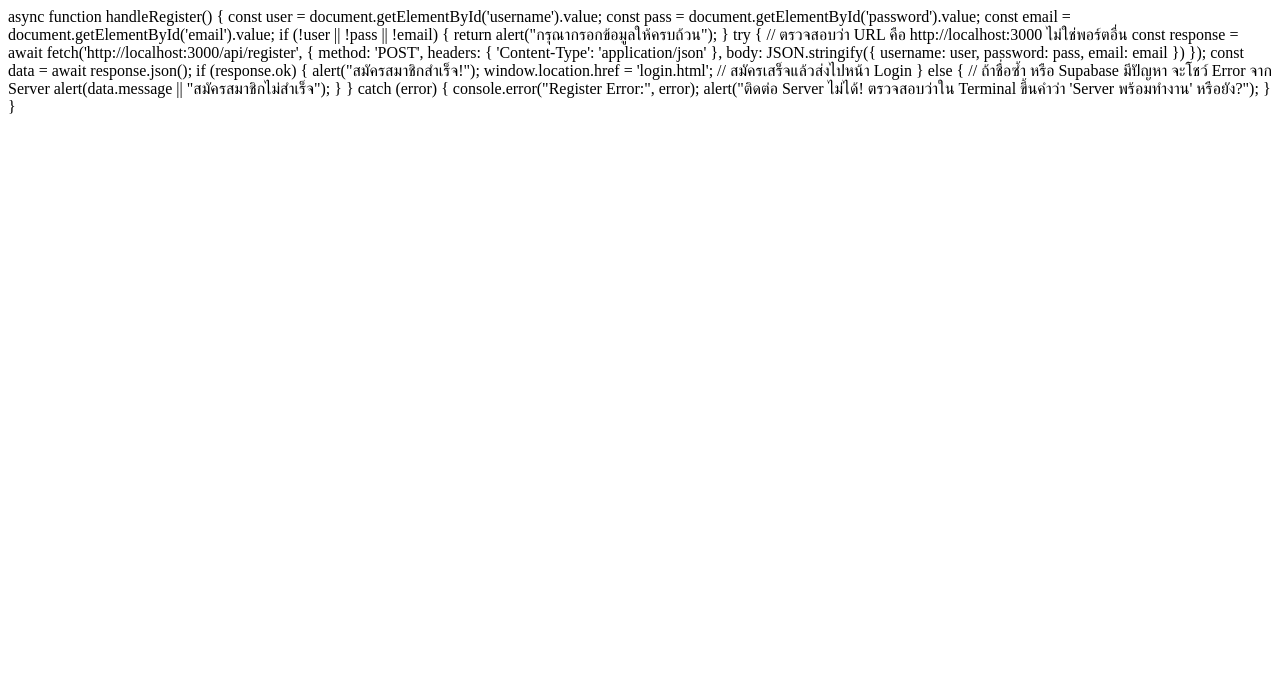
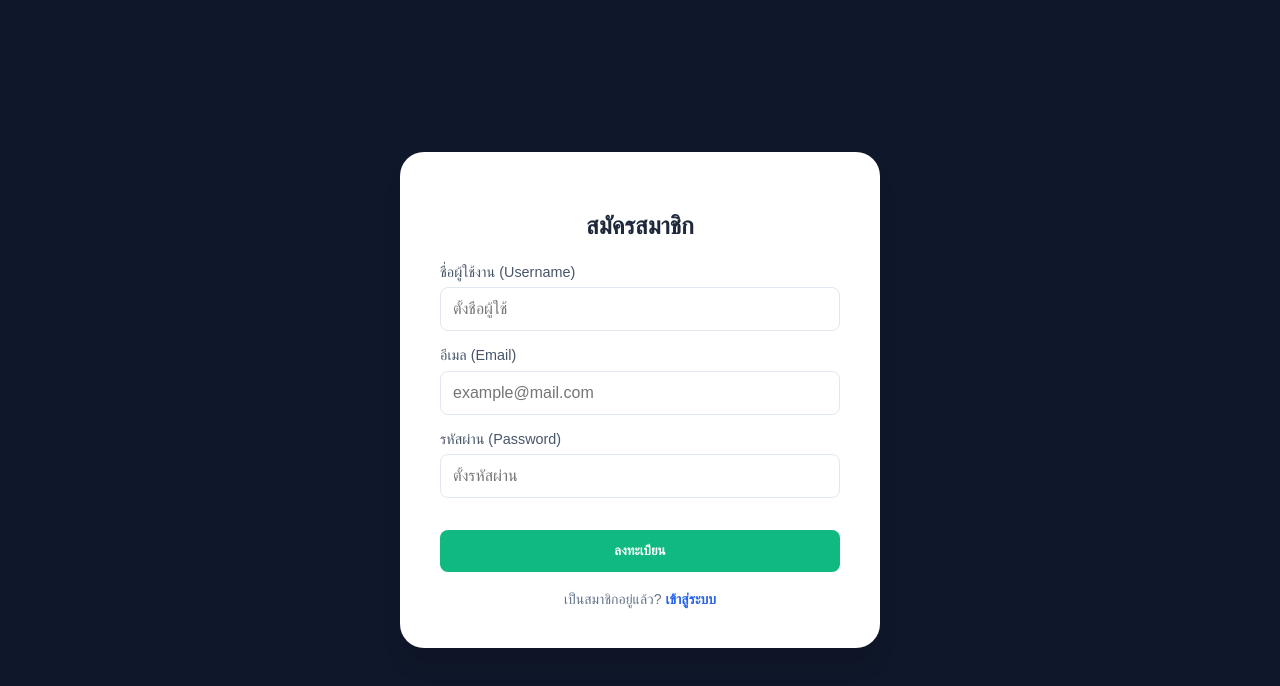
Before and after one commit to Sketch6ick/SmartQueueFitness, a website: page register.html in a window 1280 px wide. Drawn offline with Linux system fonts and the light colour scheme.

Commit message:
Update register.html

```diff
--- a/register.html
+++ b/register.html
@@ -1,31 +1,92 @@
+<!DOCTYPE html>
+<html lang="th">
+<head>
+    <meta charset="UTF-8">
+    <meta name="viewport" content="width=device-width, initial-scale=1.0">
+    <title>สมัครสมาชิก - Fitness Center</title>
+    <style>
+        body { font-family: 'Kanit', sans-serif; background-color: #0f172a; display: flex; justify-content: center; align-items: center; height: 100vh; margin: 0; }
+        .register-card { background: white; padding: 2.5rem; border-radius: 1.5rem; box-shadow: 0 20px 25px -5px rgba(0, 0, 0, 0.1); width: 100%; max-width: 400px; }
+        h2 { text-align: center; color: #1e293b; margin-bottom: 1.5rem; }
+        .input-group { margin-bottom: 1rem; }
+        label { display: block; margin-bottom: 0.4rem; color: #475569; font-size: 0.9rem; }
+        input { width: 100%; padding: 0.75rem; border: 1px solid #e2e8f0; border-radius: 0.5rem; box-sizing: border-box; font-size: 1rem; }
+        button { width: 100%; padding: 0.8rem; background-color: #10b981; color: white; border: none; border-radius: 0.5rem; font-weight: 600; cursor: pointer; transition: 0.2s; margin-top: 1rem; }
+        button:hover { background-color: #059669; }
+        .footer-links { margin-top: 1.2rem; text-align: center; font-size: 0.875rem; color: #64748b; }
+        a { color: #2563eb; text-decoration: none; font-weight: 600; }
+    </style>
+</head>
+<body>
+
+<div class="register-card">
+    <h2>สมัครสมาชิก</h2>
+
+    <div class="input-group">
+        <label>ชื่อผู้ใช้งาน (Username)</label>
+        <input type="text" id="username" placeholder="ตั้งชื่อผู้ใช้">
+    </div>
+
+    <div class="input-group">
+        <label>อีเมล (Email)</label>
+        <input type="email" id="email" placeholder="example@mail.com">
+    </div>
+
+    <div class="input-group">
+        <label>รหัสผ่าน (Password)</label>
+        <input type="password" id="password" placeholder="ตั้งรหัสผ่าน">
+    </div>
+
+    <button onclick="handleRegister()">ลงทะเบียน</button>
+
+    <div class="footer-links">
+        เป็นสมาชิกอยู่แล้ว? <a href="login.html">เข้าสู่ระบบ</a>
+    </div>
+</div>
+
+<script>
     async function handleRegister() {
-    const user = document.getElementById('username').value;
-    const pass = document.getElementById('password').value;
+        // 1. ดึงค่าจาก Input
+        const username = document.getElementById('username').value;
         const email = document.getElementById('email').value;
+        const password = document.getElementById('password').value;
 
-    if (!user || !pass || !email) {
-        return alert("กรุณากรอกข้อมูลให้ครบถ้วน");
+        // 2. ตรวจสอบความว่างเปล่า
+        if (!username || !email || !password) {
+            return alert("กรุณากรอกข้อมูลให้ครบทุกช่อง");
         }
 
         try {
-        // ตรวจสอบว่า URL คือ http://localhost:3000 ไม่ใช่พอร์ตอื่น
+            // 3. ส่งข้อมูลไปที่ Backend Server (Port 3000)
             const response = await fetch('http://localhost:3000/api/register', {
                 method: 'POST',
-            headers: { 'Content-Type': 'application/json' },
-            body: JSON.stringify({ username: user, password: pass, email: email })
+                headers: {
+                    'Content-Type': 'application/json'
+                },
+                body: JSON.stringify({
+                    username: username,
+                    email: email,
+                    password: password
+                })
             });
 
             const data = await response.json();
 
+            // 4. ตรวจสอบผลลัพธ์
             if (response.ok) {
-            alert("สมัครสมาชิกสำเร็จ!");
-            window.location.href = 'login.html'; // สมัครเสร็จแล้วส่งไปหน้า Login
+                alert("✅ สมัครสมาชิกสำเร็จ!");
+                window.location.href = 'login.html'; // ส่งไปหน้า Login
             } else {
-            // ถ้าชื่อซ้ำ หรือ Supabase มีปัญหา จะโชว์ Error จาก Server
-            alert(data.message || "สมัครสมาชิกไม่สำเร็จ");
+                // แสดง Error ที่ส่งมาจาก Server (เช่น ชื่อผู้ใช้ซ้ำ)
+                alert("❌ " + (data.message || "สมัครสมาชิกไม่สำเร็จ"));
             }
+
         } catch (error) {
-        console.error("Register Error:", error);
-        alert("ติดต่อ Server ไม่ได้! ตรวจสอบว่าใน Terminal ขึ้นคำว่า 'Server พร้อมทำงาน' หรือยัง?");
+            console.error("Fetch Error:", error);
+            alert("⚠️ ติดต่อ Server ไม่ได้! \n1. ตรวจสอบว่ารัน 'node server.js' อยู่ไหม \n2. ตรวจสอบว่าใน Terminal ไม่มี Error สีแดง");
         }
     }
+</script>
+
+</body>
+</html>
```
Lines whose indentation alone changed are shown as unchanged.
